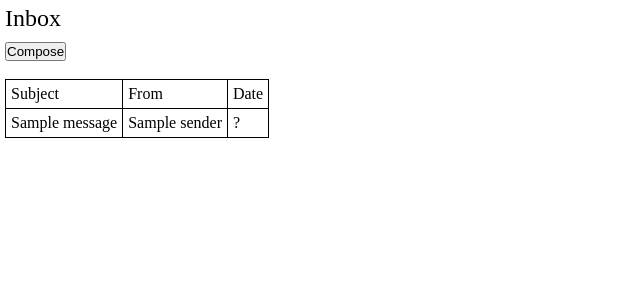
After one commit to CraicOverflow89/winston, a Flask app: template templates/inbox.html in a window 1280 px wide. The commit adds this page. Shown: the top 300 px of the page, without its empty margins (0-640 px from the left). Run offline with Flask 2, Linux system fonts and the light colour scheme; the template is opened without the code that fills it: most values are stand-ins (such as "Sample title", 1, 10 or a date in 2020).

Commit message:
Basic inbox view.

```diff
--- a/hello.py
+++ b/hello.py
@@ -1,4 +1,4 @@
-from flask import Flask, render_template, request
+from flask import Flask, redirect, render_template, request, url_for
 from winston.app import Winston
 import os, re
 
@@ -6,7 +6,7 @@ app = Flask(__name__)
 
 @app.route("/")
 def root():
-	return render_template("main.html")
+    return redirect(url_for("inbox"))
 
 @app.route("/compose", methods = ["GET", "POST"])
 def compose():
@@ -24,3 +24,20 @@ def compose():
 		return "Message Sent"
 	else:
 		return render_template("compose.html")
+
+@app.route("/inbox")
+def inbox():
+
+	# TEST FETCH
+	def account_data():
+		with open(os.path.join(os.path.dirname(os.path.realpath("__file__")), "account")) as fs:
+			result = fs.read()
+		return re.split("\\|", result)
+	account, password = account_data()
+	w = Winston("smtp.live.com", 587, account, password)
+	data = []
+	for id in w.list_messages("Inbox"):
+		data.append(w.get_message("Inbox", id))
+
+	# TEMP CONTENT
+	return render_template("inbox.html", data=data)
--- a/static/styles/main.css
+++ b/static/styles/main.css
@@ -11,6 +11,10 @@ table tr {
 	vertical-align: top;
 }
 
+table.bordered > tbody > tr > td {
+	border: 1px solid rgba(0, 0, 0, 1);
+}
+
 table.padded > tbody > tr > td {
 	padding: 5px;
 }
--- a/templates/compose.html
+++ b/templates/compose.html
@@ -35,6 +35,7 @@
 				<td></td>
 				<td>
 					<input id = "compose_send" type = "button" value = "Send" />
+					<input id = "compose_cancel" type = "button" value = "Cancel" />
 				</td>
 			</tr>
 		</table>
@@ -45,5 +46,8 @@
 			if(!document.getElementById("compose_subject").value.length) return;
 			document.getElementById("compose_form").submit();
 		});
+		document.getElementById("compose_cancel").addEventListener("click", function() {
+			window.open("inbox", "_self");
+		});
 	</script>
 {% endblock %}
--- /dev/null
+++ b/templates/inbox.html
@@ -0,0 +1,41 @@
+{% extends "layout.html" %}
+
+{% block title %}
+	Inbox
+{% endblock %}
+
+{% block content %}
+	<input id = "inbox_compose" type = "button" value = "Compose" />
+	<br><br>
+	<table class = "padded bordered">
+		<tr>
+			<td>
+				Subject
+			</td>
+			<td>
+				From
+			</td>
+			<td>
+				Date
+			</td>
+		</tr>
+		{% for message in data %}
+			<tr>
+				<td>
+					{{ message.subject }}
+				</td>
+				<td>
+					{{ message.sender }}
+				</td>
+				<td>
+					?
+				</td>
+			</tr>
+		{% endfor %}
+	</table>
+	<script>
+		document.getElementById("inbox_compose").addEventListener("click", function() {
+			window.open("compose", "_self");
+		});
+	</script>
+{% endblock %}
--- a/templates/main.html
+++ /dev/null
@@ -1,5 +0,0 @@
-{% extends "layout.html" %}
-
-{% block content %}
-	Hello World
-{% endblock %}
```
